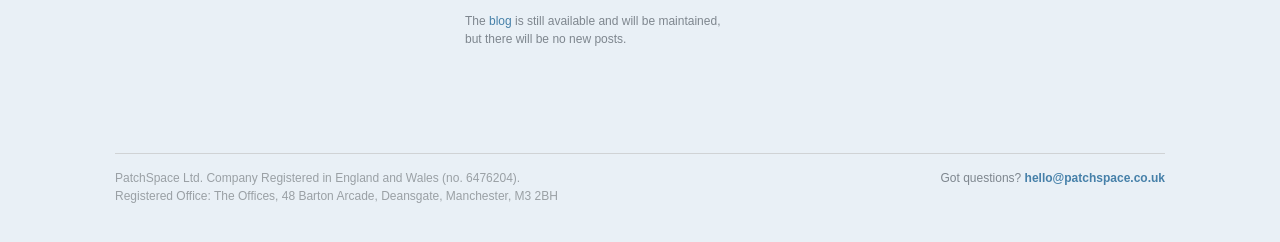
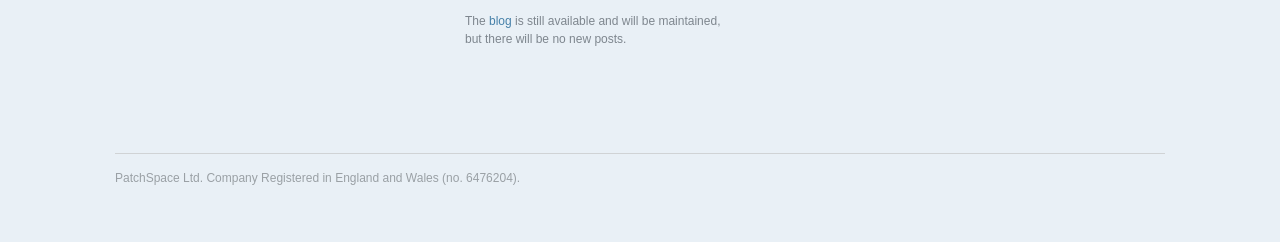
Before and after one commit to patchspace/patchspace.github.com, a plain HTML site: page index.html in a window 1280 px wide. Shown: the part 230-472 px from the top of the page. Drawn offline with Linux system fonts and the light colour scheme.

Commit message:
Strip more content

```diff
--- a/index.html
+++ b/index.html
@@ -43,11 +43,7 @@
       <section>
         <address>
           <p>PatchSpace Ltd. Company Registered in England and Wales (no. 6476204).</p>
-
-          <p>Registered Office: The Offices, 48 Barton Arcade, Deansgate, Manchester, M3 2BH</p>
         </address>
-        <p>Got questions?
-        <strong><a href="mailto:hello@patchspace.co.uk">hello@patchspace.co.uk</a></strong></p>
       </section>
     </footer>
     <script>
```
